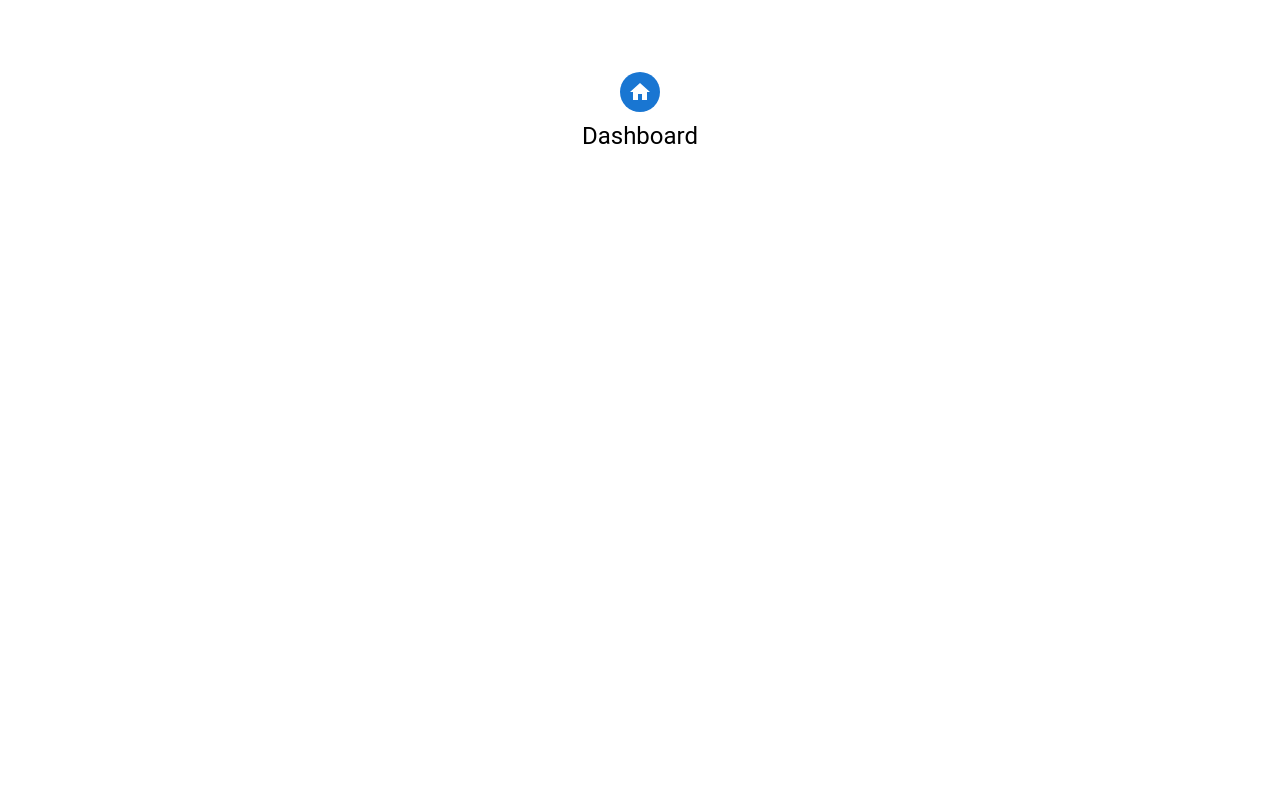
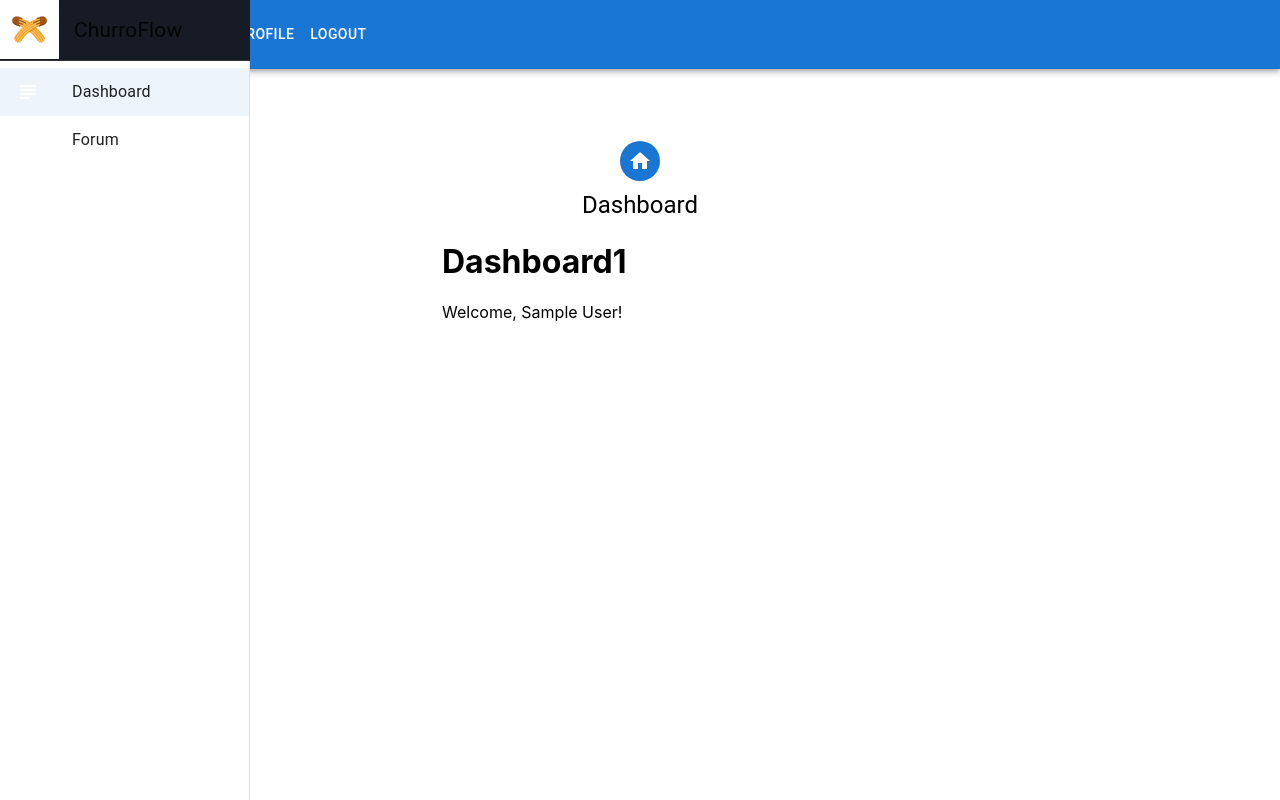
Before and after one commit to jeremytraini/churroflow, a React (Create React App) app: page /dashboard in a window 1280 px wide. Built offline with nearby package versions, Linux system fonts and the light colour scheme; sample sign-in values are in the browser's storage.

Commit message:
Addition of semi-working AppBar and NavBar

```diff
--- a/package.json
+++ b/package.json
@@ -12,6 +12,7 @@
     "@fortawesome/react-fontawesome": "^0.2.0",
     "@mui/icons-material": "^5.11.16",
     "@mui/material": "^5.11.16",
+    "@mui/styles": "^5.11.16",
     "@testing-library/jest-dom": "^5.16.5",
     "@testing-library/react": "^13.4.0",
     "@testing-library/user-event": "^13.5.0",
--- a/src/App.js
+++ b/src/App.js
@@ -4,15 +4,16 @@ import Dashboard from './pages/Dashboard';
 import Login from './pages/Login';
 import Register from './pages/Register';
 import WarehousePlanning from './pages/WarehousePlanning';
-import { ProtectedLayout } from "./layouts/ProtectedLayout";
-import { PublicLayout } from "./layouts/PublicLayout";
+import ProtectedLayout from "./layouts/ProtectedLayout";
+import PublicLayout from "./layouts/PublicLayout";
 
-function App () {
+const App = () => {
   return (
     <div className="App">
       <Routes>
+        <Route path="/" element={<Navigate to="/dashboard" />} />
+
         <Route element={<PublicLayout />}>
-          <Route path="/" element={<Navigate to="/dashboard" />} />
           <Route path="/login" element={<Login />} />
           <Route path="/register" element={<Register />} />
         </Route>
--- /dev/null
+++ b/src/components/AppBar.jsx
@@ -0,0 +1,92 @@
+import * as React from "react";
+import MuiAppBar from "@mui/material/AppBar";
+import Box from "@mui/material/Box";
+import Toolbar from "@mui/material/Toolbar";
+import IconButton from "@mui/material/IconButton";
+import Typography from "@mui/material/Typography";
+import Menu from "@mui/material/Menu";
+import MenuIcon from "@mui/icons-material/Menu";
+import Container from "@mui/material/Container";
+
+import Button from "@mui/material/Button";
+
+import MenuItem from "@mui/material/MenuItem";
+import { useNavigate } from "react-router-dom";
+import { useAuth } from "../hooks/useAuth";
+
+const AppBar = ({ pages }) => {
+  const [anchorElNav, setAnchorElNav] = React.useState(null);
+  const navigate = useNavigate();
+  const { user, logout } = useAuth();
+
+  const handleOpenNavMenu = (event) => {
+    setAnchorElNav(event.currentTarget);
+  };
+
+  const handleCloseNavMenu = (path) => {
+    setAnchorElNav(null);
+    if (path) {
+      navigate(path);
+    }
+  };
+
+  return (
+    <MuiAppBar position="static">
+      <Container maxWidth="xl">
+        <Toolbar disableGutters>
+          <Typography
+            variant="h6"
+            noWrap
+            component="div"
+            sx={{ mr: 2, display: { xs: "none", md: "flex" } }}
+          >
+            ChurroFlow
+          </Typography>
+
+          <Box sx={{ flexGrow: 1, display: { xs: "flex", md: "none" } }}>
+            <IconButton
+              size="large"
+              aria-label="account of current user"
+              aria-controls="menu-appbar"
+              aria-haspopup="true"
+              onClick={handleOpenNavMenu}
+              color="inherit"
+            >
+              <MenuIcon />
+            </IconButton>
+          </Box>
+          <Typography
+            variant="h6"
+            noWrap
+            component="div"
+            sx={{ flexGrow: 1, display: { xs: "flex", md: "none" } }}
+          >
+            React Router Auth
+          </Typography>
+          <Box sx={{ flexGrow: 1, display: { xs: "none", md: "flex" } }}>
+            {pages?.map((page) => (
+              <Button
+                key={page.label}
+                onClick={() => handleCloseNavMenu(page.path)}
+                sx={{ my: 2, color: "white", display: "block" }}
+              >
+                {page.label}
+              </Button>
+            ))}
+            {!!user && (
+              <Button
+                key={"logout"}
+                onClick={logout}
+                sx={{ my: 2, color: "white", display: "block" }}
+              >
+                {"logout"}
+              </Button>
+            )}
+          </Box>
+        </Toolbar>
+      </Container>
+    </MuiAppBar>
+  );
+};
+
+export default AppBar;
--- /dev/null
+++ b/src/components/NavList.jsx
@@ -0,0 +1,19 @@
+import ForumIcon from '@mui/icons-material/Forum';
+import SubjectIcon from '@mui/icons-material/Subject';
+
+export const getPrimaryNavList = () => {
+  return [
+    {
+      title: 'Dashboard',
+      route: '/dashboard',
+      Icon: SubjectIcon,
+      description: 'View the course outline to get an overview of the course',
+    },
+    {
+      title: 'Forum',
+      route: 'https://edstem.org/au/join/cP8yUr',
+      Icon: ForumIcon,
+      description: 'Post questions and get answers about course or content queries',
+    }
+  ];
+};
--- a/src/components/Navbar.jsx
+++ b/src/components/Navbar.jsx
@@ -1,71 +1,79 @@
-import Container from 'react-bootstrap/Container';
-import Nav from 'react-bootstrap/Nav';
-import Navbar from 'react-bootstrap/Navbar';
-import React, { useState, useEffect } from 'react';
-import APIService from "../services/APIService.js";
-import {  Link } from "react-router-dom";
+import React from 'react';
+import Box from '@mui/material/Box';
+import Drawer from '@mui/material/Drawer';
+import List from '@mui/material/List';
+import Typography from '@mui/material/Typography';
+import ListItemIcon from '@mui/material/ListItemIcon';
+import ListItemText from '@mui/material/ListItemText';
+import { useNavigate } from 'react-router-dom';
+import ExpandLess from '@mui/icons-material/ExpandLess';
+import ExpandMore from '@mui/icons-material/ExpandMore';
+import ListItemButton from '@mui/material/ListItemButton';
+import { useLocation } from "react-router-dom"
+import { makeStyles } from "@mui/styles";
+import mainlogo from '../assets/mainlogo.jpg';
+import { getPrimaryNavList } from './NavList';
 
-function BasicNavbar() {
-  const [isAlive, setIsAlive] = useState(false);
+const background = 'rgb(22,27,37)';
 
-  useEffect(() => {
-    checkAliveness();
-    const interval = window.setInterval(() => {
-      checkAliveness();
-    }, 20000);
-    return () => clearInterval(interval);
-  }, []);
+export default function ClippedDrawer({ drawerWidth }) {
+  const primaryNav = getPrimaryNavList();
+  const navigate = useNavigate();
+  const { pathname } = useLocation();
+  const [open, setOpen] = React.useState(Array(primaryNav.length).fill(true));
 
-  const checkAliveness = () => {
-    APIService.checkAliveness().then((response) => {
-      setIsAlive(response.data.is_alive);
-    }).catch((err) => {
-      setIsAlive(false);
-    });
+  const handleClick = (key) => {
+    const newOpen = [...open];
+    newOpen[key] = !newOpen[key];
+    setOpen(newOpen);
+  };
+
+  const boldIfPage = route => {
+    if (route === '/') {
+      return pathname === route;
+    } else {
+      return pathname.includes(route);
+    }
   }
 
   return (
-    <Navbar style={{
-      backgroundColor: 'lemonchiffon'
-    }} expand="lg">
-      <Container>
-        <Navbar.Brand className="justify-content-start">🥨Churro's Validation Fixer for the win!🥨</Navbar.Brand>
-        <Navbar.Toggle aria-controls="basic-navbar-nav" />
+    <>
+      <Drawer
+        variant="permanent"
+        sx={{
+          width: drawerWidth,
+          // display: getters.sidebarOpen ? 'block' : 'none',
+          display: 'block',
+          flexShrink: 0,
+          [`& .MuiDrawer-paper`]: { width: drawerWidth, boxSizing: 'border-box' },
+        }}
+      >
+        <Box sx={{ overflow: 'auto', paddingTop: '60px' }}>
+          <Box sx={{ cursor: 'pointer', position: 'fixed', top: 0, height: '60px', width: drawerWidth, backgroundColor: background, zIndex: 999, borderBottom: '1px solid #333' }} onClick={() => navigate(`/`)}>
+            <img src={mainlogo} style={{ height: '59px', marginBottom: '10px', float: 'left' }} />
+            <Typography sx={{ float: 'left ', fontSize: '1.3em', paddingTop: '15px', paddingLeft: '15px' }}>
+              ChurroFlow
+            </Typography>
+          </Box>
 
-        <a
-          classname="App-link"
-          href="https://cafedelites.com/wp-content/uploads/2020/05/Churros-Recipe-IMAGE-124.jpg"
-          target="_blank"
-          rel="noreference"
-          >
-            Become the churro!😋
-          </a>
-        <Navbar.Collapse className="justify-content-end">
-          <Nav className="me-auto">
-
-            <Navbar.Text>
-              {isAlive ? (
-                <>
-                  <svg xmlns="http://www.w3.org/2000/svg" width="16" height="16" fill="green" class="bi bi-check-circle-fill" viewBox="0 0 16 16">
-                    <path d="M16 8A8 8 0 1 1 0 8a8 8 0 0 1 16 0zm-3.97-3.03a.75.75 0 0 0-1.08.022L7.477 9.417 5.384 7.323a.75.75 0 0 0-1.06 1.06L6.97 11.03a.75.75 0 0 0 1.079-.02l3.992-4.99a.75.75 0 0 0-.01-1.05z"/>
-                  </svg>
-                  <span className="text-success m-2">Server is up!</span>
-                </>
-                ) : (
-                  <>
-                    <svg xmlns="http://www.w3.org/2000/svg" width="16" height="16" fill="red" class="bi bi-x-circle-fill" viewBox="0 0 16 16">
-                      <path d="M16 8A8 8 0 1 1 0 8a8 8 0 0 1 16 0zM5.354 4.646a.5.5 0 1 0-.708.708L7.293 8l-2.647 2.646a.5.5 0 0 0 .708.708L8 8.707l2.646 2.647a.5.5 0 0 0 .708-.708L8.707 8l2.647-2.646a.5.5 0 0 0-.708-.708L8 7.293 5.354 4.646z"/>
-                    </svg>
-                    <span className="text-danger m-2">Server is down!</span>
-                  </>
-                )}
-            </Navbar.Text>
-          </Nav>
-        </Navbar.Collapse>
-      </Container>
-    </Navbar>
-
+          <List>
+          {primaryNav.map(({ title, route, Icon, children, loginRequired }, key) => {
+            const clickFn = route ? () => navigate(route) : () => handleClick(key);
+            return (
+              <span key={key}>
+                <ListItemButton onClick={clickFn} selected={boldIfPage(route)}>
+                  <ListItemIcon>
+                    <Icon style={{fill: 'white'}} />
+                  </ListItemIcon>
+                  <ListItemText sx={{ fontWeight: 'bold' }} primary={title} />
+                  {children ? open[key] ? <ExpandLess /> : <ExpandMore /> : <></>}
+                </ListItemButton>
+              </span>
+            );
+          })}
+          </List>
+        </Box>
+      </Drawer>
+    </>
   );
 }
-
-export default BasicNavbar;
--- a/src/layouts/ProtectedLayout.jsx
+++ b/src/layouts/ProtectedLayout.jsx
@@ -1,25 +1,32 @@
 import { Link, Navigate, useOutlet } from "react-router-dom";
 import { useAuth } from "../hooks/useAuth";
-// import { AppBar } from "./AppBar";
-import AppBar from "@mui/material/AppBar";
+import AppBar from "../components/AppBar";
+import Navbar from "../components/Navbar";
 
-export const ProtectedLayout = () => {
+const ProtectedLayout = () => {
   const { user } = useAuth();
   const outlet = useOutlet();
 
   if (!user) {
-    return <Navigate to="/" />;
+    return <Navigate to="/login" />;
   }
+
+  const sidebarWidth = "250px";
 
   return (
     <div>
       <AppBar
+        position="fixed"
         pages={[
           { label: "Settings", path: "settings" },
           { label: "Profile", path: "profile" }
         ]}
+        sx={{ width: `calc(100% - ${sidebarWidth}px)`, left: 0, minWidth: '200px', ml: `${sidebarWidth}px`, height: '60px' }}
       />
+      <Navbar drawerWidth={sidebarWidth} />
       {outlet}
     </div>
   );
 };
+
+export default ProtectedLayout;
--- a/src/pages/BasicPage.jsx
+++ b/src/pages/BasicPage.jsx
@@ -3,7 +3,7 @@ import Avatar from "@mui/material/Avatar";
 import Box from "@mui/material/Box";
 import Typography from "@mui/material/Typography";
 
-export const BasicPage = ({ title, icon }) => {
+export const BasicPage = ({ title, icon, children }) => {
   return (
     <Container component="main" maxWidth="xs">
       <Box
@@ -19,6 +19,7 @@ export const BasicPage = ({ title, icon }) => {
           {title}
         </Typography>
       </Box>
+      {children}
     </Container>
   );
 };
--- a/src/pages/Dashboard.jsx
+++ b/src/pages/Dashboard.jsx
@@ -9,9 +9,9 @@ const Dashboard = () => {
   return (
   <BasicPage title="Dashboard" icon={<Home />}>
     <div>
-      <h1>Dashboard</h1>
+      <h1>Dashboard1</h1>
     </div>
-    {user && <p>Welcome, {user.user.name}!</p>}
+    {user && <p>Welcome, {user.name}!</p>}
   </BasicPage>
   );
 };
```
Also changed, not shown: src/components/Navbar_old.jsx (added, +71 -0 lines), src/components/ProtectedRoute.jsx (deleted, +0 -11 lines), src/layouts/PublicLayout.jsx (+4 -3 lines), src/assets/mainlogo.jpg (added), 1 other file (tests, documents, lock files or other folders).
